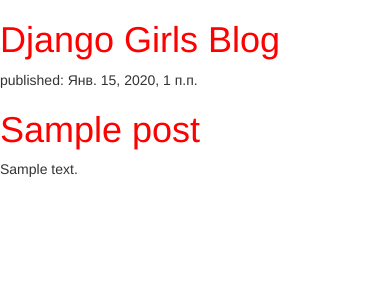
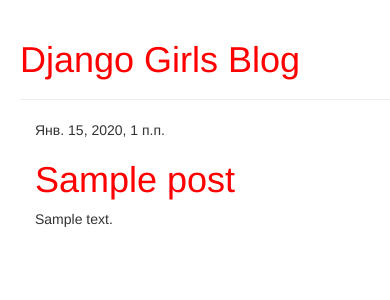
Before and after one commit to IvanyukStas/my_blog_py, a Django app: page / in a window 390 px wide. Shown: the top 300 px of the page. Run offline with Django 3.2, Linux system fonts and the light colour scheme; tables that the repository leaves empty hold one stand-in row (values such as "Sample post"); some libraries are stand-ins or nearby versions.

Commit message:
ВТОРАЯ ПРАВКА.

```diff
--- a/blog/static/css/blog.css
+++ b/blog/static/css/blog.css
@@ -1,3 +1,6 @@
 h1 a {
     color: red;
 }
+body {
+    padding-left: 20px;
+}
--- /dev/null
+++ b/blog/templates/blog/base.html
@@ -0,0 +1,23 @@
+{% load static %}
+<html>
+    <head>
+        <title>Django Girls blog</title>
+        <link rel="stylesheet" href="//maxcdn.bootstrapcdn.com/bootstrap/3.2.0/css/bootstrap.min.css">
+        <link rel="stylesheet" href="//maxcdn.bootstrapcdn.com/bootstrap/3.2.0/css/bootstrap-theme.min.css">
+        <link href='//fonts.googleapis.com/css?family=Lobster&subset=latin,latin-ext' rel='stylesheet' type='text/css'>
+        <link rel="stylesheet" href="{% static 'css/blog.css' %}">
+    </head>
+   <body>
+    <div class="page-header">
+        <h1><a href="/">Django Girls Blog</a></h1>
+    </div>
+    <div class="content container">
+        <div class="row">
+            <div class="col-md-8">
+            {% block content %}
+            {% endblock %}
+            </div>
+        </div>
+    </div>
+</body>
+</html>
--- a/blog/templates/blog/post_list.html
+++ b/blog/templates/blog/post_list.html
@@ -1,22 +1,16 @@
-{% load static %}
-<html>
-    <head>
-        <title>Django Girls blog</title>
-        <link rel="stylesheet" href="//maxcdn.bootstrapcdn.com/bootstrap/3.2.0/css/bootstrap.min.css">
-        <link rel="stylesheet" href="//maxcdn.bootstrapcdn.com/bootstrap/3.2.0/css/bootstrap-theme.min.css">
-        <link rel="stylesheet" href="{% static 'css/blog.css' %}">
-    </head>
-    <body>
-        <div>
-            <h1><a href="/">Django Girls Blog</a></h1>
+{% extends 'blog/base.html' %}
+
+
+{% block content %}
+
+    {% for post in posts %}
+
+        <div class="post">
+            <div class="date">
+                {{ post.published_date }}
+            </div>
+            <h1><a href="{% url 'post_detail' pk=post.pk %}">{{ post.title }}</a></h1>
+            <p>{{ post.text|linebreaksbr }}</p>
         </div>
-
-        {% for post in posts %}
-            <div>
-                <p>published: {{ post.published_date }}</p>
-                <h1><a href="">{{ post.title }}</a></h1>
-                <p>{{ post.text|linebreaksbr }}</p>
-            </div>
-        {% endfor %}
-    </body>
-</html>
+    {% endfor %}
+{% endblock %}
--- a/blog/urls.py
+++ b/blog/urls.py
@@ -3,4 +3,5 @@
 
 urlpatterns = [
     path('', views.post_list, name='post_list'),
+path('post/<int:pk>/', views.post_detail, name='post_detail'),
 ]
--- a/blog/views.py
+++ b/blog/views.py
@@ -1,8 +1,12 @@
-from django.shortcuts import render
 from django.utils import timezone
 from .models import Post
+from django.shortcuts import render, get_object_or_404
 
 # Create your views here.
 def post_list(request):
     posts = Post.objects.filter(published_date__lte=timezone.now()).order_by('published_date')
     return render(request, 'blog/post_list.html', {'posts': posts})
+
+def post_detail(request, pk):
+    post = get_object_or_404(Post, pk=pk)
+    return render(request, 'blog/post_detail.html', {'post': post})
--- a/mysite/urls.py
+++ b/mysite/urls.py
@@ -19,4 +19,5 @@
 urlpatterns = [
     path('admin/', admin.site.urls),
     path('', include('blog.urls')),
+
 ]
```
Also changed, not shown: blog/templates/blog/post_detail.html (added, +13 -0 lines), mysite/settings.py (+2 -8 lines), mysite/wsgi.py (+8 -1 lines), wsgi.py (added).
